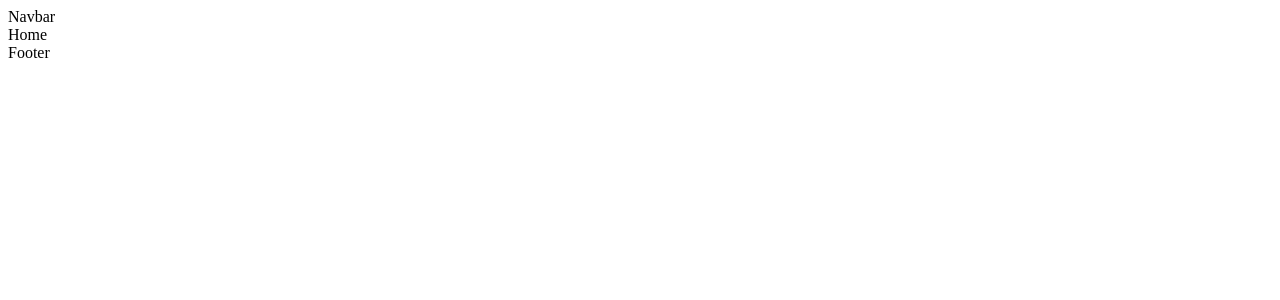
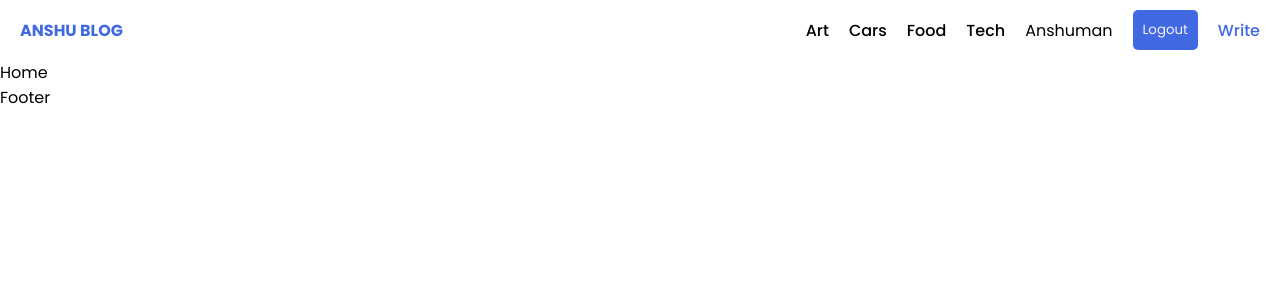
Before and after one commit to Anshuman-Programmer/anshu-blog-mysql, a React (Create React App) app in the folder client/: page / in a window 1280 px wide. Shown: the top 300 px of the page. Built offline with nearby package versions, Linux system fonts and the light colour scheme.

Commit message:
navbar-component

```diff
--- a/client/src/App.js
+++ b/client/src/App.js
@@ -3,12 +3,13 @@ import {
 } from "react-router-dom";
 import { router } from "./utils/router.config";
 import "./styles/_app.scss"
+import "./styles/_base.scss"
 
 function App() {
   return (
     <div className="app">
       <div className="container">
-        <RouterProvider router={router}/>
+        <RouterProvider router={router} />
       </div>
     </div>
   );
--- a/client/src/components/Navbar.jsx
+++ b/client/src/components/Navbar.jsx
@@ -1,9 +1,24 @@
-import React from 'react'
+import React from "react";
+import "./styles/_navbar.scss";
+import { Link } from "react-router-dom";
 
 const Navbar = () => {
   return (
-    <div>Navbar</div>
-  )
-}
+    <nav className="navbar">
+      <div className="container">
+        <h4 className="logo">ANSHU BLOG</h4>
+        <div className="links">
+          <Link className="link" to="?category=art"><h6>Art</h6></Link>
+          <Link className="link" to="?category=cars"><h6>Cars</h6></Link>
+          <Link className="link" to="?category=food"><h6>Food</h6></Link>
+          <Link className="link" to="?category=tech"><h6>Tech</h6></Link>
+          <span>Anshuman</span>
+          <button>Logout</button>
+          <Link className="link write" to="/write"><h6>Write</h6></Link>
+        </div>
+      </div>
+    </nav>
+  );
+};
 
-export default Navbar
+export default Navbar;
--- /dev/null
+++ b/client/src/components/styles/_navbar.scss
@@ -0,0 +1,32 @@
+@import "../../styles/mixin";
+.navbar {
+  padding: 10px 20px;
+  .container {
+    display: flex;
+    align-items: center;
+    justify-content: space-between;
+    .logo {
+      color: royalblue;
+    }
+    .links {
+      display: flex;
+      align-items: center;
+      gap: 20px;
+      .link {
+        text-decoration: none;
+        color: inherit;
+        h6 {
+          font-weight: 500;
+          font-size: 16px;
+        }
+        &.write {
+          font-size: 24px;
+          color: royalblue;
+        }
+      }
+      button {
+        @include simpleBtn;
+      }
+    }
+  }
+}
--- a/client/src/styles/_base.scss
+++ b/client/src/styles/_base.scss
@@ -0,0 +1,8 @@
+@import url("https://fonts.googleapis.com/css2?family=Poppins:wght@300;400;500;600;700;800;900&display=swap");
+
+* {
+  margin: 0;
+  padding: 0;
+  box-sizing: border-box;
+  font-family: "Poppins", sans-serif;
+}
--- a/client/src/styles/_mixin.scss
+++ b/client/src/styles/_mixin.scss
@@ -1,5 +1,15 @@
 @mixin center {
-    display: flex;
-    align-items: center;
-    justify-content: center;
+  display: flex;
+  align-items: center;
+  justify-content: center;
 }
+
+@mixin simpleBtn {
+  padding: 10px;
+  border-radius: 5px;
+  background-color: royalblue;
+  color: whitesmoke;
+  outline: none;
+  border: 0;
+  cursor: pointer;
+}
```
